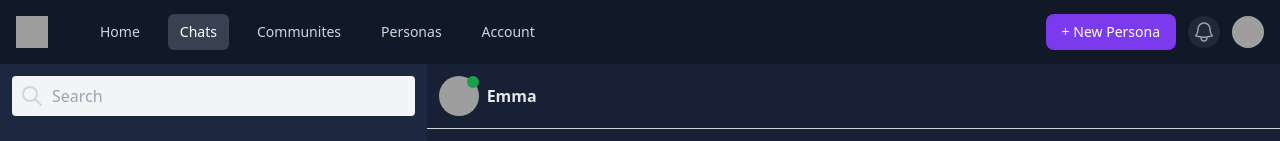
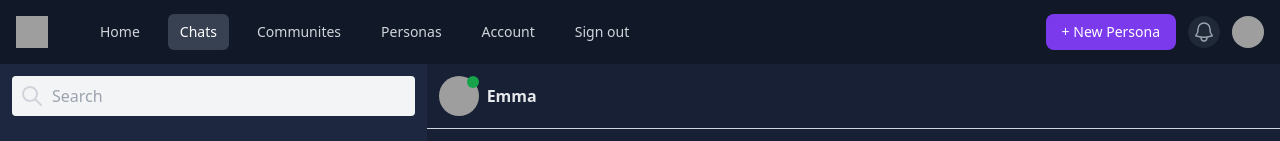
Before and after one commit to ThomasRog3rs/persona-web, a Vue app in the folder persona-web/: page /chat in a window 1280 px wide. Shown: the top 141 px of the page. Built offline with nearby package versions, Linux system fonts and the light colour scheme; sample sign-in values are in the browser's storage; grey boxes are pictures that could not be loaded.

Commit message:
logout works

```diff
--- a/persona-web/src/components/AuthNavBar.vue
+++ b/persona-web/src/components/AuthNavBar.vue
@@ -40,6 +40,12 @@
                 href="#"
                 class="text-gray-300 hover:bg-gray-700 hover:text-white rounded-md px-3 py-2 text-sm font-medium"
                 >Account</a
+              >
+              <a
+                href="#"
+                class="text-gray-300 hover:bg-gray-700 hover:text-white rounded-md px-3 py-2 text-sm font-medium"
+                @click="logout"
+                >Sign out</a
               >
             </div>
           </div>
@@ -276,3 +282,11 @@
     </div>
   </nav>
 </template>
+
+<script setup lang="ts">
+import { useAuthStore } from '../stores/auth.store';
+const authStore = useAuthStore();
+const logout = () => {
+  authStore.logout();
+};
+</script>
--- a/persona-web/src/views/ChatPage.vue
+++ b/persona-web/src/views/ChatPage.vue
@@ -183,7 +183,15 @@
   </div>
 </template>
 
-<script setup lang="ts"></script>
+<script setup lang="ts">
+import router from '../router';
+import { useAuthStore } from '../stores/auth.store';
+const authStore = useAuthStore();
+
+if (authStore.user == null) {
+  router.push('/login');
+}
+</script>
 
 <style>
 .scroll-bar::-webkit-scrollbar-track {
--- a/persona-web/src/views/LoginPage.vue
+++ b/persona-web/src/views/LoginPage.vue
@@ -96,6 +96,12 @@
 import * as Yup from 'yup';
 import { Form, Field } from 'vee-validate';
 import { useAuthStore } from '../stores/auth.store';
+import router from '../router';
+
+const authStore = useAuthStore();
+if (authStore.user != null) {
+  router.push('/chat');
+}
 
 const schema = Yup.object().shape({
   email: Yup.string()
@@ -105,7 +111,6 @@ const schema = Yup.object().shape({
 });
 
 const onSubmit = async (values: any, { setErrors }) => {
-  const authStore = useAuthStore();
   const { email, password } = values;
 
   try {
--- a/persona-web/src/views/SignupPage.vue
+++ b/persona-web/src/views/SignupPage.vue
@@ -52,7 +52,14 @@
   </div>
 </template>
 
-<script setup lang="ts"></script>
+<script setup lang="ts">
+import { useAuthStore } from '../stores/auth.store';
+import router from '../router';
+const authStore = useAuthStore();
+if (authStore.user != null) {
+  router.push('/chat');
+}
+</script>
 
 <style>
 .form-logo {
```
